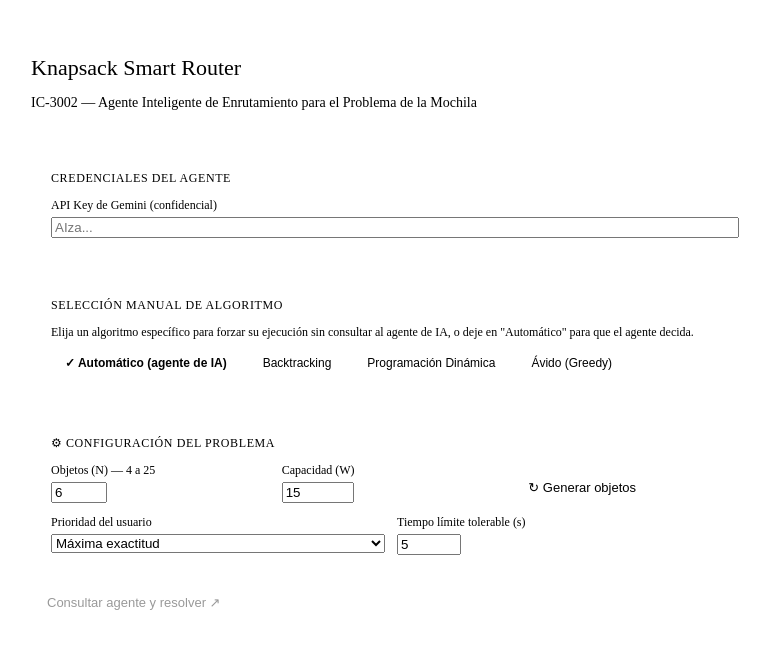
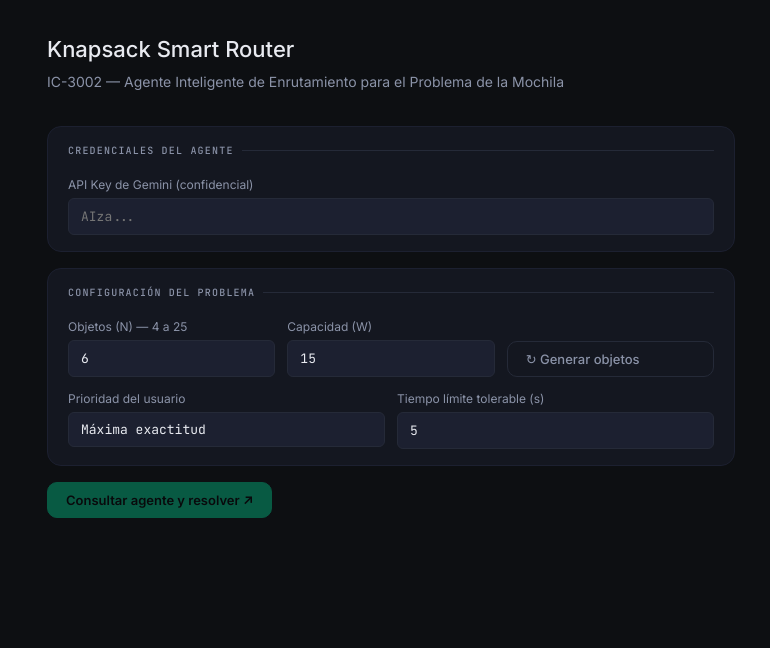
Before and after one commit to Deylan-S/-Knapsack-Smart-Router, a React (Vite) app: page / in a window 1280 px wide. Shown: the top 648 px of the page, without its empty margins (249-1019 px from the left). Built offline with nearby package versions, Linux system fonts and the light colour scheme.

Commit message:
se implementa estilo a la página y se eliminan opciones no requeridas

```diff
--- a/src/App.jsx
+++ b/src/App.jsx
@@ -1,6 +1,6 @@
 /**
  * App.jsx
- * Componente raíz. Orquesta toda la interfaz del Knapsack Smart Router.
+ * Componente raíz, controla toda la interfaz del Knapsack Smart Router.
  */
 
 import { usarMochila } from "./hooks/usarMochila";
@@ -29,31 +29,36 @@ function SectionCard({ children, style }) {
 function SectionTitle({ children }) {
   return (
     <p style={{
-      fontSize: "12px", fontWeight: 500, color: "var(--color-text-secondary)",
-      textTransform: "uppercase", letterSpacing: "0.05em", marginBottom: "0.75rem",
+      fontFamily: "var(--font-mono)",
+      fontSize: "10px", fontWeight: 500,
+      color: "var(--color-text-secondary)",
+      textTransform: "uppercase", letterSpacing: ".12em",
+      marginBottom: "16px",
+      display: "flex", alignItems: "center", gap: "8px",
     }}>
       {children}
+      <span style={{ flex: 1, height: "1px", background: "#252A38", display: "block" }} />
     </p>
   );
 }
 
 function Btn({ children, onClick, disabled, primary }) {
   return (
-    <button
-      onClick={onClick}
-      disabled={disabled}
-      style={{
-        display: "inline-flex", alignItems: "center", gap: "6px",
-        padding: "8px 16px", borderRadius: "var(--border-radius-md)",
-        border: "0.5px solid var(--color-border-secondary)",
-        background: primary ? "var(--color-text-primary)" : "transparent",
-        color: primary ? "var(--color-background-primary)" : "var(--color-text-primary)",
-        cursor: disabled ? "not-allowed" : "pointer",
-        fontSize: "13px", fontWeight: 500,
-        opacity: disabled ? 0.4 : 1,
-        transition: "opacity 0.15s",
-      }}
-    >
+    <button onClick={onClick} disabled={disabled} style={{
+      display: "inline-flex", alignItems: "center", gap: "7px",
+      padding: "9px 18px",
+      borderRadius: "var(--border-radius-md)",
+      border: primary ? "1px solid #00E5A0" : "1px solid #252A38",
+      background: primary ? "#00E5A0" : "transparent",
+      color: primary ? "#000" : "var(--color-text-secondary)",
+      fontFamily: primary ? "var(--font-sans)" : "var(--font-sans)",
+      fontWeight: primary ? 600 : 500,
+      fontSize: "13px",
+      cursor: disabled ? "not-allowed" : "pointer",
+      opacity: disabled ? 0.35 : 1,
+      transition: "all .2s",
+      whiteSpace: "nowrap",
+    }}>
       {children}
     </button>
   );
@@ -141,50 +146,12 @@ export default function App() {
           disabled={modoManual}
           style={{ width: "100%", opacity: modoManual ? 0.4 : 1 }}
         />
-        {modoManual && (
-          <p style={{ fontSize: "11px", color: "var(--color-text-secondary)", marginTop: "4px" }}>
-            No se necesita API Key en modo de selección manual.
-          </p>
-        )}
-      </SectionCard>
 
-      {/* ── Selección manual de algoritmo ── */}
-      <SectionCard style={{ border: "0.5px solid var(--color-border-secondary)" }}>
-        <SectionTitle>Selección manual de algoritmo</SectionTitle>
-        <p style={{ fontSize: "12px", color: "var(--color-text-secondary)", marginBottom: "10px" }}>
-          Elija un algoritmo específico para forzar su ejecución sin consultar al agente de IA,
-          o deje en "Automático" para que el agente decida.
-        </p>
-        <div style={{ display: "flex", gap: "8px", flexWrap: "wrap" }}>
-          {Object.entries(ETIQUETAS_ALGORITMO).map(([valor, etiqueta]) => {
-            const activo = algoritmoManual === valor;
-            return (
-              <button
-                key={valor}
-                onClick={() => setAlgoritmoManual(valor)}
-                style={{
-                  padding: "6px 14px",
-                  borderRadius: "var(--border-radius-md)",
-                  border: activo
-                    ? "1.5px solid var(--color-text-primary)"
-                    : "0.5px solid var(--color-border-secondary)",
-                  background: activo ? "var(--color-text-primary)" : "transparent",
-                  color: activo ? "var(--color-background-primary)" : "var(--color-text-primary)",
-                  fontSize: "12px", fontWeight: activo ? 600 : 400,
-                  cursor: "pointer",
-                  transition: "all 0.15s",
-                }}
-              >
-                {activo ? "✓ " : ""}{etiqueta}
-              </button>
-            );
-          })}
-        </div>
       </SectionCard>
 
       {/* ── Configuración del problema ── */}
       <SectionCard>
-        <SectionTitle>⚙ Configuración del problema</SectionTitle>
+        <SectionTitle>Configuración del problema</SectionTitle>
         <div style={{ display: "grid", gridTemplateColumns: "1fr 1fr 1fr", gap: "12px", marginBottom: "12px" }}>
           <div>
             <label style={{ fontSize: "12px", color: "var(--color-text-secondary)", display: "block", marginBottom: "4px" }}>
@@ -244,11 +211,6 @@ export default function App() {
         <Btn primary onClick={resolver} disabled={cargando || objetos.length === 0}>
           {labelBoton}
         </Btn>
-        {objetos.length > 0 && (
-          <Btn onClick={soloDP} disabled={cargando}>
-            𝑓 Solo DP (sin agente)
-          </Btn>
-        )}
       </div>
 
       {/* ── Status ── */}
--- /dev/null
+++ b/src/index.css
@@ -0,0 +1,71 @@
+/* index.css — estilo Knapsack Smart Router */
+
+@import url('https://fonts.googleapis.com/css2?family=Inter:wght@400;500;600&family=JetBrains+Mono:wght@400;500;600&display=swap');
+
+*, *::before, *::after { box-sizing: border-box; margin: 0; padding: 0; }
+
+:root {
+  /* colores */
+  --color-background-primary:   #141720;
+  --color-background-secondary: #1C2030;
+  --color-background-info:      rgba(96,165,250,.08);
+  --color-background-success:   rgba(52,211,153,.08);
+  --color-background-warning:   rgba(245,158,11,.07);
+  --color-background-danger:    rgba(255,92,92,.08);
+
+  --color-text-primary:         #E8EAF0;
+  --color-text-secondary:       #8B93A8;
+  --color-text-info:            #60A5FA;
+  --color-text-success:         #34D399;
+  --color-text-warning:         #F59E0B;
+  --color-text-danger:          #FF5C5C;
+
+  --color-border-secondary:     #252A38;
+  --color-border-tertiary:      #1C2030;
+
+  --color-accent:               #00E5A0;
+
+  /* tipografía */
+  --font-sans:  'Inter', sans-serif;
+  --font-mono:  'JetBrains Mono', monospace;
+
+  --border-radius-sm: 6px;
+  --border-radius-md: 10px;
+  --border-radius-lg: 14px;
+}
+
+body {
+  background: #0D0F12;
+  color: var(--color-text-primary);
+  font-family: var(--font-sans);
+  font-size: 14px;
+  line-height: 1.6;
+  min-height: 100vh;
+}
+
+/* estilo para inputs y selects globales */
+input, select {
+  width: 100%;
+  background: #1C2030;
+  border: 1px solid #252A38;
+  border-radius: var(--border-radius-sm);
+  color: var(--color-text-primary);
+  font-family: var(--font-mono);
+  font-size: 13px;
+  padding: 9px 12px;
+  outline: none;
+  transition: border-color .2s, box-shadow .2s;
+  appearance: none;
+}
+input:focus, select:focus {
+  border-color: var(--color-accent);
+  box-shadow: 0 0 0 3px rgba(0,229,160,.08);
+}
+
+/* scrollbar */
+::-webkit-scrollbar { width: 6px; height: 6px; }
+::-webkit-scrollbar-track { background: transparent; }
+::-webkit-scrollbar-thumb { background: #252A38; border-radius: 10px; }
+
+/* animación spinner */
+@keyframes spin { to { transform: rotate(360deg); } }
--- a/src/main.jsx
+++ b/src/main.jsx
@@ -1,6 +1,7 @@
 import { StrictMode } from "react";
 import { createRoot } from "react-dom/client";
 import App from "./App.jsx";
+import './index.css'
 
 createRoot(document.getElementById("root")).render(
   <StrictMode>
```
